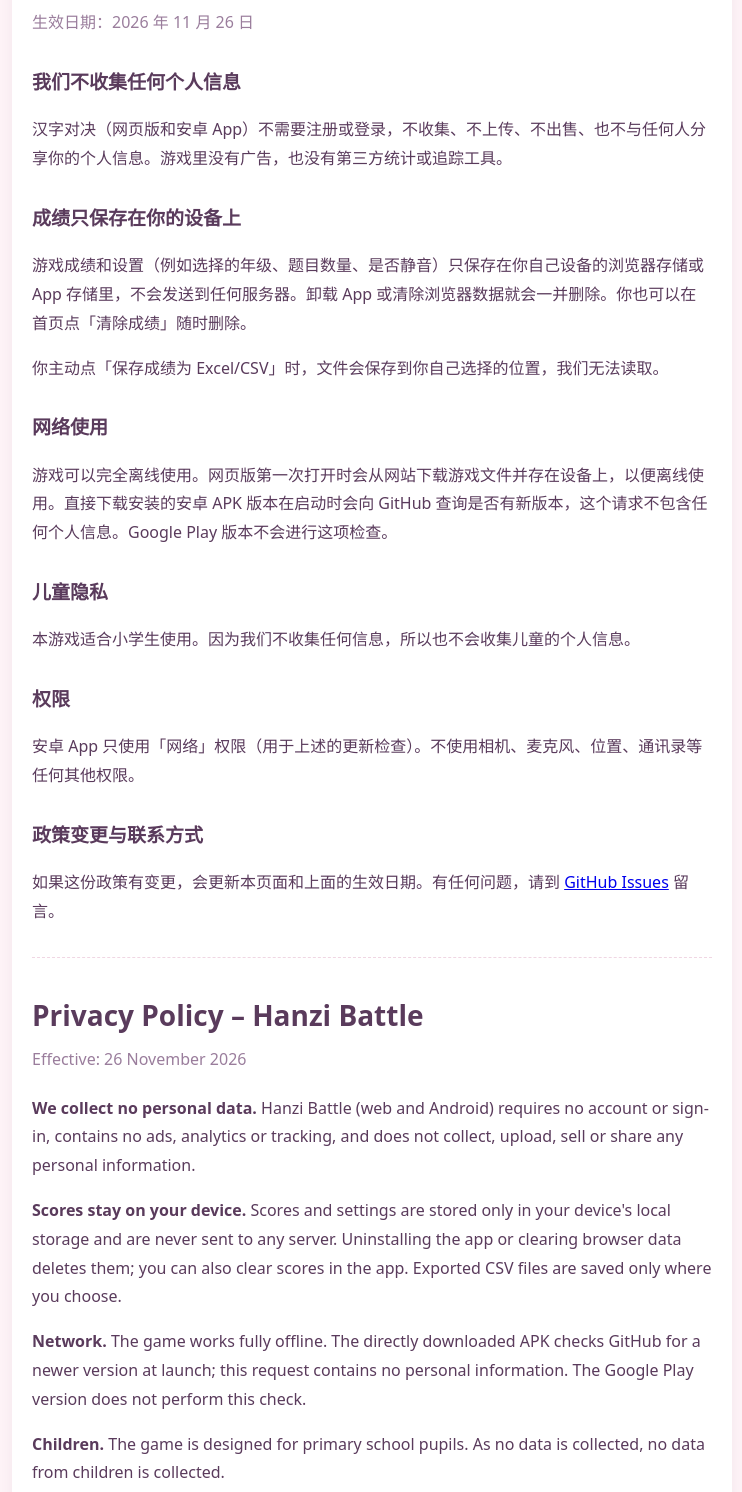
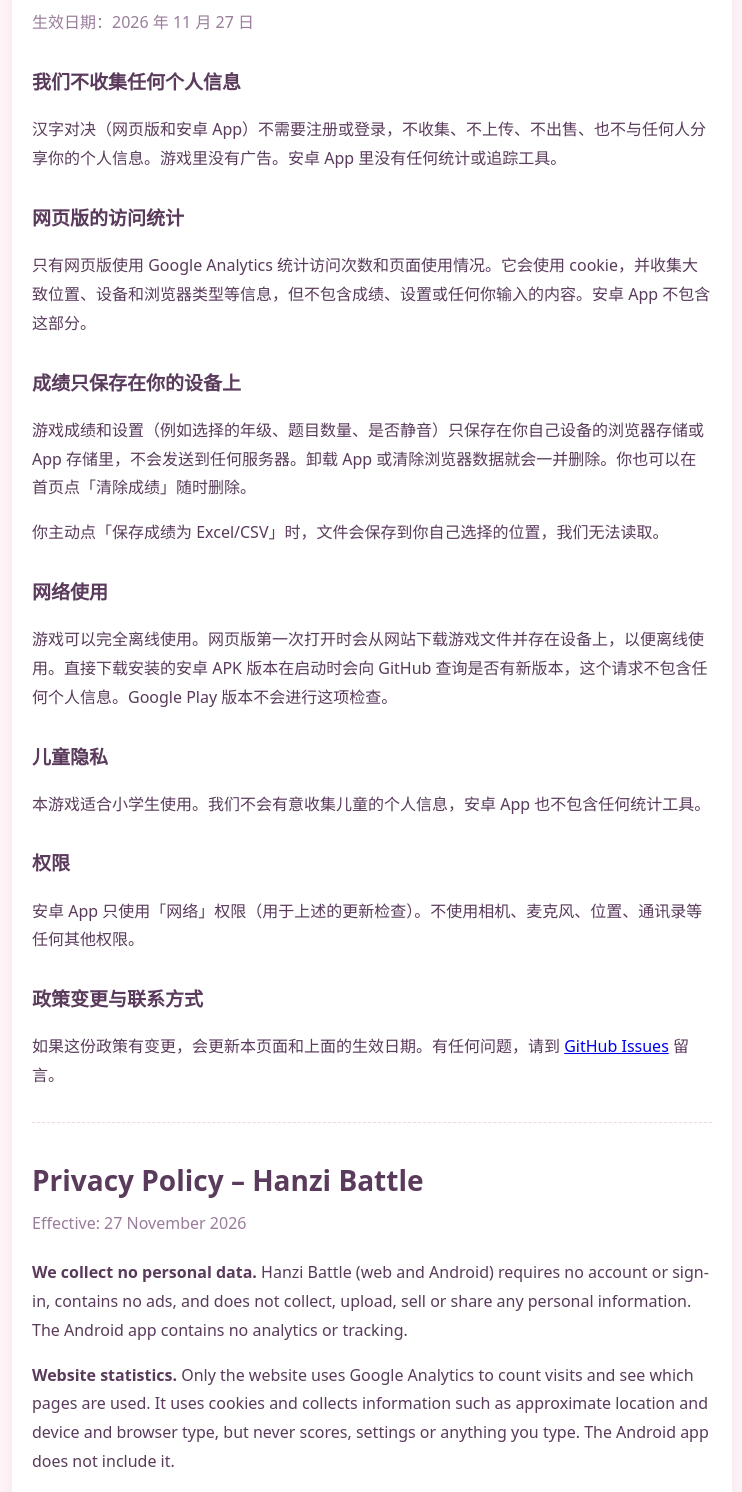
Before and after one commit to MrWengKB/HanziBattle, a plain HTML site: page privacy.html in a window 1280 px wide. Shown: the part 86-1578 px from the top of the page, without its empty margins (268-1010 px from the left). Drawn offline with Linux system fonts and the light colour scheme.

Commit message:
v1.5.3: Google Analytics on the website; stripped from the children's Android build; privacy policy updated
Co-Authored-By: Claude Opus 5.5 <noreply@anthropic.com>
Claude-Session: https://claude.ai/code/session_01GecNZbKnZ4Wiw9CeKnqhaX

```diff
--- a/privacy.html
+++ b/privacy.html
@@ -2,6 +2,15 @@
 <html lang="zh-CN">
 <head>
   <meta charset="UTF-8">
+  <!-- GA-START: Google Analytics (removed when building children's Android apps) -->
+  <script async src="https://www.googletagmanager.com/gtag/js?id=G-LVJJ4GY9FC"></script>
+  <script>
+    window.dataLayer = window.dataLayer || [];
+    function gtag(){dataLayer.push(arguments);}
+    gtag('js', new Date());
+    gtag('config', 'G-LVJJ4GY9FC');
+  </script>
+  <!-- GA-END -->
   <meta name="viewport" content="width=device-width, initial-scale=1">
   <title>汉字对决 隐私政策</title>
   <link rel="icon" href="favicon.svg" type="image/svg+xml">
@@ -19,10 +28,13 @@
 <main>
   <section>
     <h1>汉字对决 隐私政策</h1>
-    <p class="date">生效日期：2026 年 11 月 26 日</p>
+    <p class="date">生效日期：2026 年 11 月 27 日</p>
 
     <h2>我们不收集任何个人信息</h2>
-    <p>汉字对决（网页版和安卓 App）不需要注册或登录，不收集、不上传、不出售、也不与任何人分享你的个人信息。游戏里没有广告，也没有第三方统计或追踪工具。</p>
+    <p>汉字对决（网页版和安卓 App）不需要注册或登录，不收集、不上传、不出售、也不与任何人分享你的个人信息。游戏里没有广告。安卓 App 里没有任何统计或追踪工具。</p>
+
+    <h2>网页版的访问统计</h2>
+    <p>只有网页版使用 Google Analytics 统计访问次数和页面使用情况。它会使用 cookie，并收集大致位置、设备和浏览器类型等信息，但不包含成绩、设置或任何你输入的内容。安卓 App 不包含这部分。</p>
 
     <h2>成绩只保存在你的设备上</h2>
     <p>游戏成绩和设置（例如选择的年级、题目数量、是否静音）只保存在你自己设备的浏览器存储或 App 存储里，不会发送到任何服务器。卸载 App 或清除浏览器数据就会一并删除。你也可以在首页点「清除成绩」随时删除。</p>
@@ -32,7 +44,7 @@
     <p>游戏可以完全离线使用。网页版第一次打开时会从网站下载游戏文件并存在设备上，以便离线使用。直接下载安装的安卓 APK 版本在启动时会向 GitHub 查询是否有新版本，这个请求不包含任何个人信息。Google Play 版本不会进行这项检查。</p>
 
     <h2>儿童隐私</h2>
-    <p>本游戏适合小学生使用。因为我们不收集任何信息，所以也不会收集儿童的个人信息。</p>
+    <p>本游戏适合小学生使用。我们不会有意收集儿童的个人信息，安卓 App 也不包含任何统计工具。</p>
 
     <h2>权限</h2>
     <p>安卓 App 只使用「网络」权限（用于上述的更新检查）。不使用相机、麦克风、位置、通讯录等任何其他权限。</p>
@@ -43,11 +55,12 @@
     <hr>
 
     <h1>Privacy Policy – Hanzi Battle</h1>
-    <p class="date">Effective: 26 November 2026</p>
-    <p><b>We collect no personal data.</b> Hanzi Battle (web and Android) requires no account or sign-in, contains no ads, analytics or tracking, and does not collect, upload, sell or share any personal information.</p>
+    <p class="date">Effective: 27 November 2026</p>
+    <p><b>We collect no personal data.</b> Hanzi Battle (web and Android) requires no account or sign-in, contains no ads, and does not collect, upload, sell or share any personal information. The Android app contains no analytics or tracking.</p>
+    <p><b>Website statistics.</b> Only the website uses Google Analytics to count visits and see which pages are used. It uses cookies and collects information such as approximate location and device and browser type, but never scores, settings or anything you type. The Android app does not include it.</p>
     <p><b>Scores stay on your device.</b> Scores and settings are stored only in your device's local storage and are never sent to any server. Uninstalling the app or clearing browser data deletes them; you can also clear scores in the app. Exported CSV files are saved only where you choose.</p>
     <p><b>Network.</b> The game works fully offline. The directly downloaded APK checks GitHub for a newer version at launch; this request contains no personal information. The Google Play version does not perform this check.</p>
-    <p><b>Children.</b> The game is designed for primary school pupils. As no data is collected, no data from children is collected.</p>
+    <p><b>Children.</b> The game is designed for primary school pupils. We do not knowingly collect personal information from children, and the Android app contains no analytics.</p>
     <p><b>Permissions.</b> The Android app uses only the Internet permission (for the update check above).</p>
     <p><b>Contact.</b> Please open an issue at <a href="https://github.com/MrWengKB/HanziBattle/issues">GitHub Issues</a>.</p>
   </section>
--- a/sw.js
+++ b/sw.js
@@ -3,7 +3,7 @@
  * - 网页、脚本、样式、字表：优先联网拿最新版，没网或太慢时用缓存
  * - 字体：缓存优先（文件大、很少改）。更换字体时把 FONT_CACHE 版本号加 1
  */
-const CORE_CACHE = 'hb-core-v12';
+const CORE_CACHE = 'hb-core-v13';
 const FONT_CACHE = 'hb-fonts-v2';
 const AUDIO_CACHE = 'hb-audio-v1';   // 读音：第一次用到时下载并缓存
 const NETWORK_TIMEOUT_MS = 3000;
```
Also changed, not shown: index.html (+9 -0 lines), 2 other files.
